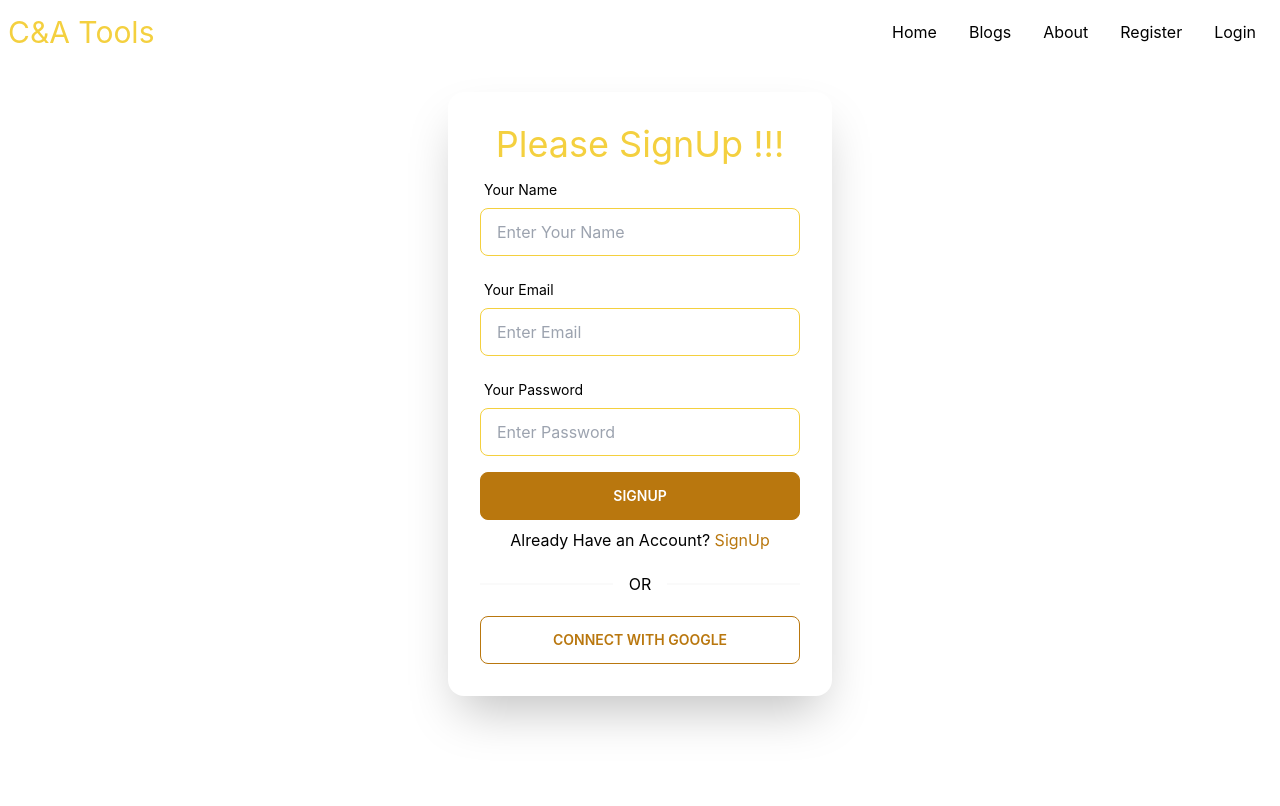
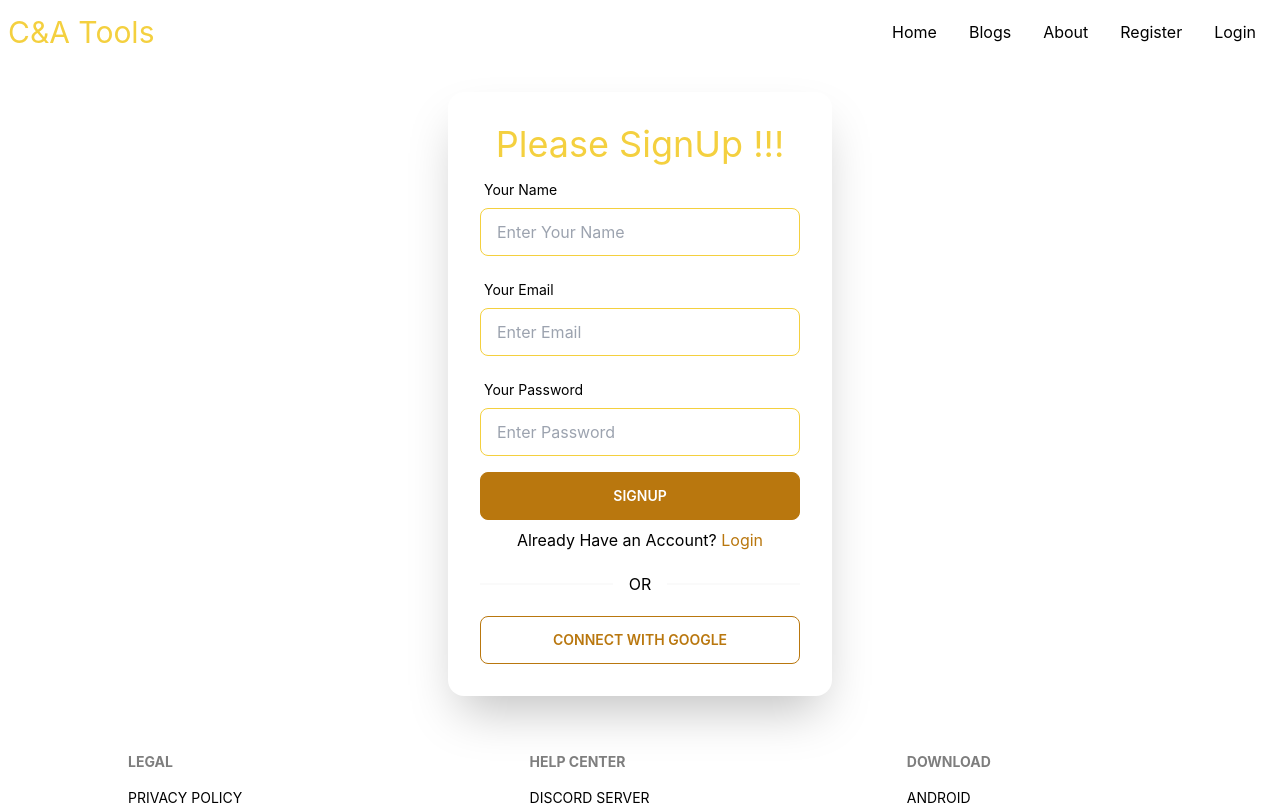
Before and after one commit to SanzinaHossain/Manufacture-tools, a React (Create React App) app: page /register in a window 1280 px wide. Shown: the top 806 px of the page. Built offline with nearby package versions, Linux system fonts and the light colour scheme; no server answers.

Commit message:
footer add

```diff
--- a/src/Pages/Register/Login.js
+++ b/src/Pages/Register/Login.js
@@ -4,6 +4,7 @@ import { useSignInWithEmailAndPassword, useSignInWithGoogle } from 'react-fireba
 import auth from "../../firebase.init"
 import Loading from '../Shared/Loading/Loading';
 import { Link, Navigate, useNavigate } from 'react-router-dom';
+import Footer from '../Shared/Footer/Footer';
 const Login = () => {
   const navigate=useNavigate();
   const [
@@ -35,7 +36,8 @@ const Login = () => {
       return <Loading></Loading>
     }
   return (
-    <div class="flex justify-center items-center mt-7 text-black">
+   <div>
+      <div class="flex justify-center items-center mt-7 text-black">
     <div class="card w-96 bg-base-100 shadow-2xl">
       <div class="card-body">
          <h2 class=" text-4xl text-center text-secondary">Please Login !!!</h2>
@@ -96,6 +98,8 @@ const Login = () => {
 </div>
 </div>
   </div>
+  <Footer></Footer>
+   </div>
   )
 }
 
--- a/src/Pages/Register/Register.js
+++ b/src/Pages/Register/Register.js
@@ -3,6 +3,7 @@ import { useCreateUserWithEmailAndPassword, useSignInWithGoogle, useUpdateProfil
 import { useForm } from "react-hook-form";
 import { Link, useNavigate } from 'react-router-dom';
 import auth from '../../firebase.init';
+import Footer from '../Shared/Footer/Footer';
 import Loading from '../Shared/Loading/Loading';
 const Register = () => {
   const navigate=useNavigate();
@@ -38,7 +39,8 @@ const Register = () => {
           navigate('/blogs');
         }
   return (
-    <div class="flex justify-center items-center mt-7 text-black">
+   <div>
+      <div class="flex justify-center items-center mt-7 text-black">
     <div class="card w-96 bg-base-100 shadow-2xl">
       <div class="card-body">
          <h2 class=" text-4xl text-center text-secondary">Please SignUp !!!</h2>
@@ -111,12 +113,14 @@ const Register = () => {
     <input value="SignUp"class="btn btn-primary w-full max-w-xs text-white" type="submit"/>
     </div>
   </form>
-  <p class="text-center">Already Have an Account? <Link class="text-primary" to="/login">SignUp</Link></p>
+  <p class="text-center">Already Have an Account? <Link class="text-primary" to="/login">Login</Link></p>
   <div class="divider divider-bg-primary">OR</div>
   <button onClick={() =>signInWithGoogle()}class="btn btn-outline btn-primary">Connect With Google</button>
 </div>
 </div>
   </div>
+  <Footer></Footer>
+   </div>
   )
 }
 
--- a/src/Pages/Shared/Blogs/Blogs.js
+++ b/src/Pages/Shared/Blogs/Blogs.js
@@ -1,4 +1,5 @@
 import React from 'react'
+import Footer from '../Footer/Footer'
 const Blogs = () => {
   return (
     <div class="mt-7">
@@ -43,6 +44,7 @@ const Blogs = () => {
     </div>
   </div>
    </div>
+   <Footer></Footer>
     </div>
   )
 }
--- a/src/Pages/Shared/Navbar/Navbar.js
+++ b/src/Pages/Shared/Navbar/Navbar.js
@@ -3,6 +3,7 @@ import React from 'react'
 import { useAuthState } from 'react-firebase-hooks/auth'
 import { Link } from 'react-router-dom'
 import auth from '../../../firebase.init'
+import Footer from '../Footer/Footer'
 const Navbar = () => {
   const [user]=useAuthState(auth);
   const logout=()=>{
```
